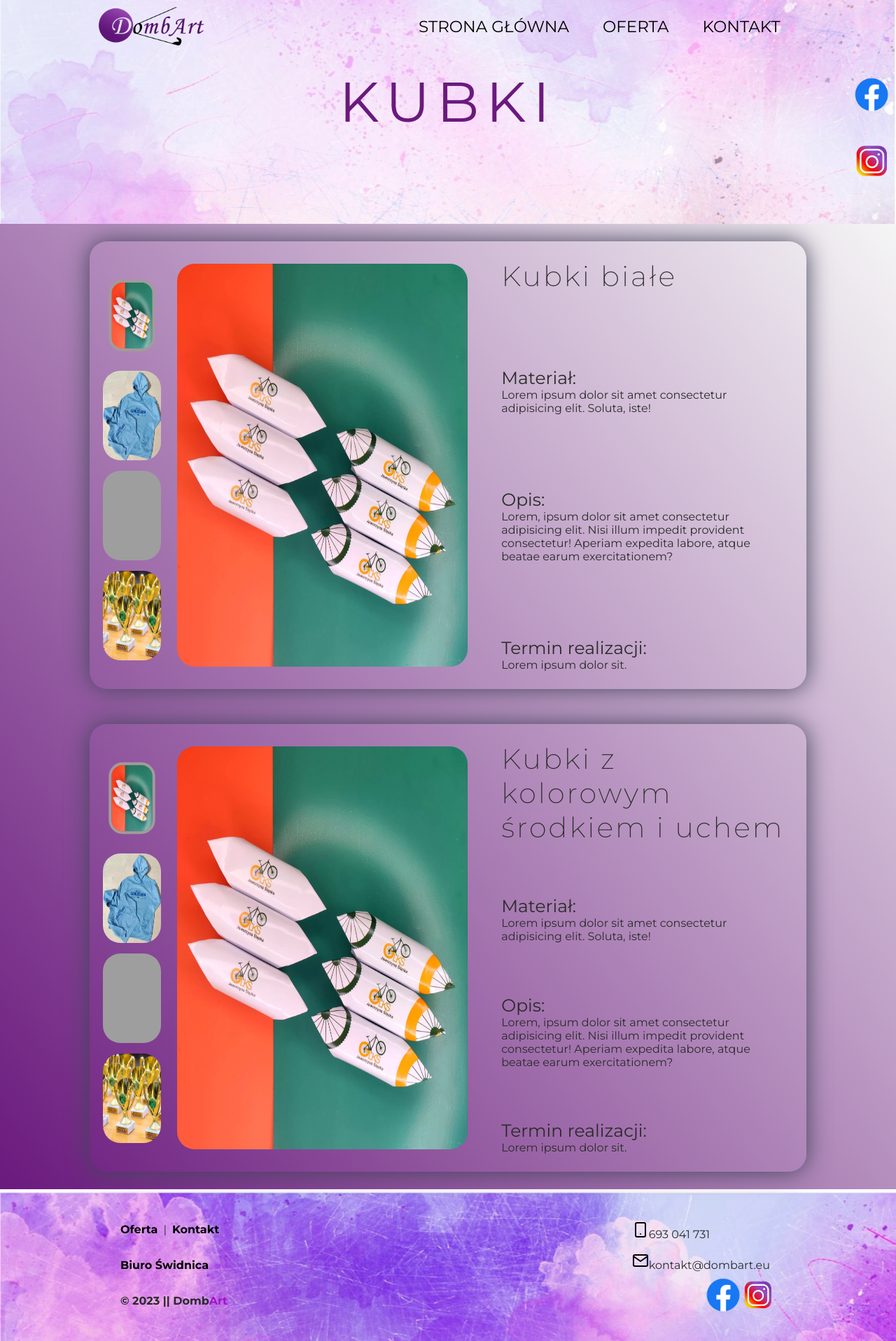
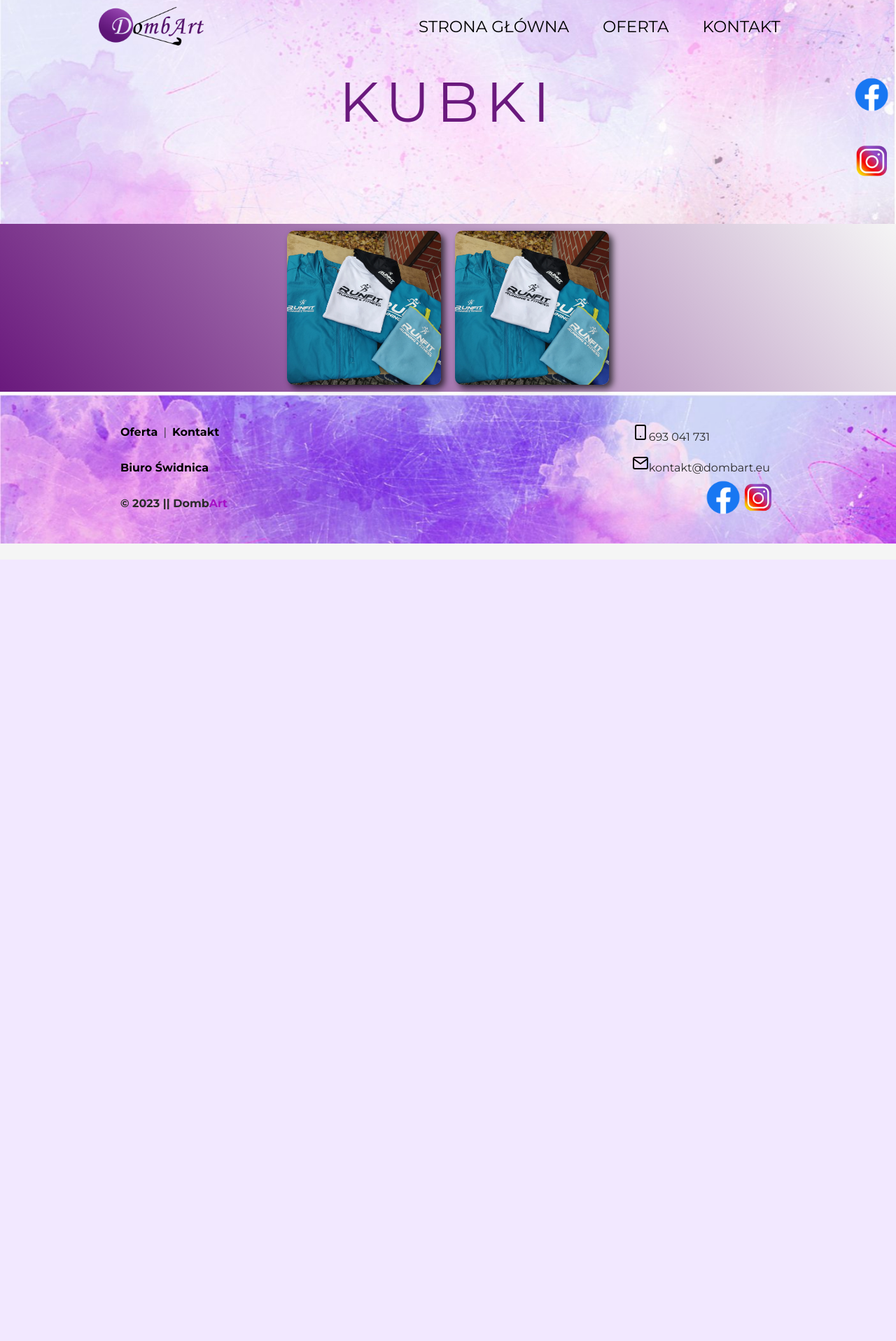
Before and after one commit to bnoworol/dombart, a PHP site: page /kubki.html in a window 1280 px wide. Shown: the whole page at 70% size. After the commit the page ends 800 px from the top, so only its background shows below. Run offline with PHP 8.4, Linux system fonts and the light colour scheme; style sheets or scripts are compiled from the project's sources; grey boxes are pictures that could not be loaded.

Commit message:
repair cups section and page

```diff
--- a/css/koszulki.css
+++ b/css/koszulki.css
@@ -1,6 +1,83 @@
 .active {
   transform: scale(0.8);
   border: 5px solid #a19b9b;
+}
+
+.cards {
+  display: flex;
+  flex-wrap: wrap;
+  justify-content: center;
+  align-items: center;
+  width: 100vw;
+}
+
+.card {
+  position: relative;
+  margin: 10px;
+  height: 220px;
+  width: 220px;
+  text-align: center;
+  background-position: center;
+  background-size: cover;
+  border-radius: 10px;
+  box-shadow: 5px 5px 10px rgba(0, 0, 0, 0.7);
+  overflow: hidden;
+  transition: height 1s;
+}
+.card button {
+  position: relative;
+  top: 0;
+  left: 0;
+  width: 100%;
+  height: 100%;
+  background: none;
+  border: none;
+  color: transparent;
+  cursor: pointer;
+  z-index: 1;
+}
+.card a:hover ~ .text {
+  -webkit-clip-path: circle(120% at 50% 90%);
+          clip-path: circle(120% at 50% 90%);
+}
+.card .show {
+  color: #f5f5f5;
+  border: 2px solid #f5f5f5;
+  width: 80%;
+  height: 20%;
+  position: relative;
+  left: 50%;
+  transform: translateX(-50%);
+}
+
+.one {
+  background-image: url("../img/realization/31.webp");
+}
+
+.two {
+  background-image: url("../img/realization/15.webp");
+}
+
+.text {
+  display: flex;
+  flex-direction: column;
+  justify-content: flex-end;
+  text-align: center;
+  position: absolute;
+  top: 0;
+  bottom: 0;
+  right: 0;
+  left: 0;
+  background-color: rgba(0, 0, 0, 0.85);
+  color: #fff;
+  -webkit-clip-path: circle(0 at 50% 90%);
+          clip-path: circle(0 at 50% 90%);
+  transition: 0.8s;
+}
+
+.one__title {
+  margin-bottom: 100px;
+  color: rgb(182, 179, 97);
 }
 
 .boxs {
@@ -20,6 +97,12 @@
   height: 80vh;
   margin: 25px 0;
   box-shadow: 0px 0px 34px 0 rgb(66, 68, 90);
+}
+.boxs .box__first {
+  display: none;
+}
+.boxs .box__second {
+  display: none;
 }
 .boxs .box .img-left {
   display: flex;
@@ -65,6 +148,7 @@
   font-size: 4rem;
   font-weight: 200;
   letter-spacing: 3px;
+  color: #000000;
 }
 .boxs .box .content-right .title-section {
   font-size: 2.5rem;
--- a/js/product.js
+++ b/js/product.js
@@ -1,10 +1,15 @@
-
 // KUBKI
 const imgLeftFirst = document.querySelectorAll('.img-left > img.cups_first')
 const imgLeftSecond = document.querySelectorAll('.img-left > img.cups_second')
 const imgCenterFirst = document.querySelector('.img-center > img.cups_first')
 const imgCenterSecond = document.querySelector('.img-center > img.cups_second')
-// KOSZULKI
+const boxFirst = document.querySelector('.box__first')
+const boxSecond = document.querySelector('.box__second')
+const btnFirst = document.querySelector('.one__btn')
+const btnSecond = document.querySelector('.second__btn')
+
+const html = document.querySelector('html')
+// KUBKI
 function first(e) {
 	imgLeftFirst.forEach(el => {
 		el.classList.remove('active')
@@ -18,7 +23,6 @@ function first(e) {
 imgLeftFirst.forEach(el => {
 	el.addEventListener('click', first)
 })
-
 function second(e) {
 	imgLeftSecond.forEach(el => {
 		el.classList.remove('active')
@@ -32,3 +36,17 @@ function second(e) {
 imgLeftSecond.forEach(el => {
 	el.addEventListener('click', second)
 })
+
+function ShowProducts1() {
+	html.style.scrollPaddingTop = '140' + 'px'
+	boxFirst.style.display = 'flex'
+	boxSecond.style.display = 'none'
+}
+function ShowProducts2() {
+	html.style.scrollPaddingTop = '140' + 'px'
+	boxFirst.style.display = 'none'
+	boxSecond.style.display = 'flex'
+}
+
+btnFirst.addEventListener('click', ShowProducts1)
+btnSecond.addEventListener('click', ShowProducts2)
--- a/kubki.html
+++ b/kubki.html
@@ -30,7 +30,7 @@
                 <div>
                     <li class="menu-item">
                         <a class="nav__link" href="offers.html">Oferta</a>
-                        <ul class="dropdown">
+                        <!-- <ul class="dropdown">
                             <li class="dropdown__link"><a href="kubki.html">Kubki</a></li>
                             <li class="dropdown__link"><a href="koszulki.html">Koszulki</a></li>
                             <li class="dropdown__link"><a href="bluzy.html">Bluzy</a></li>
@@ -45,7 +45,7 @@
                             <li class="dropdown__link"><a href="slodycze.html">Słodycze</a></li>
                             <li class="dropdown__link"><a href="rozne.html">Różne</a></li>
                             <li class="dropdown__link"><a href="nie-wiem.html">Nie wiem</a></li>
-                        </ul>
+                        </ul> -->
                     </li>
                 </div>
                 <a class="nav__link" href="contact.html">kontakt</a>
@@ -74,6 +74,10 @@
         <h1 class="seo">DombArt</h1>
         <div class="header__text-box">
             <p class="header__title">kubki</p>
+            <div class="header__btn">
+                <button></button>
+                <button></button>
+            </div>
         </div>
         </a>
     </header>
@@ -81,7 +85,25 @@
     <!-- MAIN -->
     <main>
         <section id="Koszulki" class="boxs">
-            <div class="box">
+            <div class="cards">
+                <div class="card one one__btn">
+                    <a href="#box__first"><button>Zobacz</button></a>
+                    <div class="text">
+                        <h2 class="one__title">Kubki białe</h2>
+                        <button class="show">ZOBACZ WIĘCEJ</button>
+
+                    </div>
+                </div>
+                <div class="card one second__btn">
+                    <a href="#box__second"><button>Zobacz</button></a>
+                    <div class="text">
+                        <h2 class="one__title">Kubki kolorowe</h2>
+                        <button class="show">ZOBACZ WIĘCEJ</button>
+
+                    </div>
+                </div>
+            </div>
+            <div id="box__first" class="box box__first">
                 <div class="img-left">
                     <img class="active cups_first" src="./img/realization/2.webp" alt="">
                     <img class="cups_first" src="./img/realization/3.webp" alt="">
@@ -108,7 +130,7 @@
                     </div>
                 </div>
             </div>
-            <div class="box">
+            <div id="box__second" class="box box__second">
                 <div class="img-left">
                     <img class="active cups_second" src="./img/realization/2.webp" alt="">
                     <img class="cups_second" src="./img/realization/3.webp" alt="">
--- a/scss/koszulki.scss
+++ b/scss/koszulki.scss
@@ -4,7 +4,80 @@
 	transform: scale(0.8);
 	border: 5px solid $grey;
 }
+//
+.cards {
+	display: flex;
+	flex-wrap: wrap;
+	justify-content: center;
+	align-items: center;
+	width: 100vw;
+}
+.card {
+	position: relative;
+	margin: 10px;
+	height: 220px;
+	width: 220px;
+	text-align: center;
+	background-position: center;
+	background-size: cover;
+	border-radius: 10px;
+	box-shadow: 5px 5px 10px rgba(0, 0, 0, 0.7);
+	overflow: hidden;
+	transition: height 1s;
+	button {
+		position: relative;
+		top: 0;
+		left: 0;
+		width: 100%;
+		height: 100%;
+		background: none;
+		border: none;
+		color: transparent;
+		cursor: pointer;
+		z-index: 1;
 
+	}
+	a:hover ~ .text {
+		clip-path: circle(120% at 50% 90%);
+	}
+	.show {
+		color: $white;
+		border: 2px solid $white;
+		width: 80%;
+		height: 20%;
+		position: relative;
+		left: 50%;
+		transform: translateX(-50%);
+
+	}
+}
+// KOSZULKI i BLUZY
+.one {
+	background-image: url('../img/realization/31.webp');
+}
+.two {
+	background-image: url('../img/realization/15.webp');
+}
+.text {
+	display: flex;
+	flex-direction: column;
+	justify-content: flex-end;
+	text-align: center;
+	position: absolute;
+	top: 0;
+	bottom: 0;
+	right: 0;
+	left: 0;
+	background-color: rgba(0, 0, 0, 0.85);
+	color: #fff;
+	clip-path: circle(0 at 50% 90%);
+	transition: 0.8s;
+}
+.one__title {
+	margin-bottom: 100px;
+	color: rgb(182, 179, 97);
+}
+//
 .boxs {
 	display: flex;
 	justify-content: center;
@@ -23,6 +96,12 @@
 		margin: 25px 0;
 		// background-color: #fff;
 		box-shadow: 0px 0px 34px 0 rgba(66, 68, 90, 1);
+		&__first {
+			display: none;
+		}
+		&__second {
+			display: none;
+		}
 		.img {
 			&-left {
 				display: flex;
@@ -68,10 +147,12 @@
 			height: 100%;
 			width: 45%;
 			.title {
+
 				&-product {
 					font-size: 4rem;
 					font-weight: 200;
 					letter-spacing: 3px;
+					color: $darker;
 				}
 				&-section {
 					font-size: 2.5rem;
@@ -85,4 +166,4 @@
 }
 
 @import './nav';
-@import './largeKoszulki'
+@import './largeKoszulki';
```
Also changed, not shown: 1 other file.
